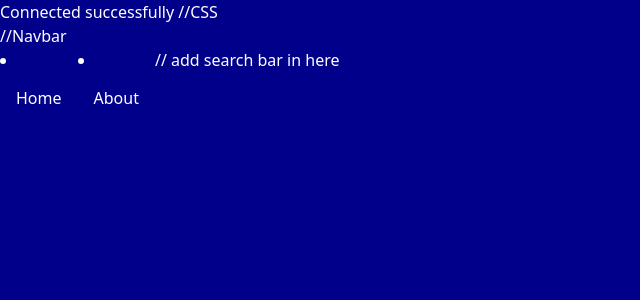
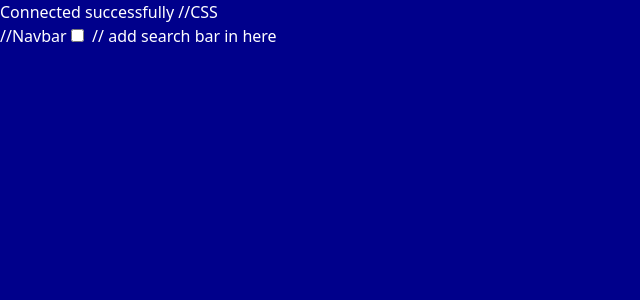
Before and after one commit to h-ashraf/movie-database, a PHP site: page /header.php in a window 1280 px wide. Shown: the top 300 px of the page, without its empty margins (0-640 px from the left). Run offline with PHP 8.4, Linux system fonts and the light colour scheme.

Commit message:
Update header.php

```diff
--- a/header.php
+++ b/header.php
@@ -1,29 +1,27 @@
+<!DOCTYPE html>
+<html lang="en">
+	<head>
         <?php
         require_once "credentials.php";
         session_start();
-
-    echo <<<_END
-
-        <!DOCTYPE html>
-        <html lang="en">
-        <head>
-        <meta name="viewport" content="width=device-width, initial-scale=1.0">
+        ?>
+		<meta name="viewport" content="width=device-width, initial-scale=1.0" />
 		<title>Movie Database</title>
 		//CSS
-        <link href="https://cdn.jsdelivr.net/npm/bootstrap@5.1.3/dist/css/bootstrap.min.css" rel="stylesheet" integrity="sha384-1BmE4kWBq78iYhFldvKuhfTAU6auU8tT94WrHftjDbrCEXSU1oBoqyl2QvZ6jIW3" crossorigin="anonymous">
-        <link rel='stylesheet' id='stylesheet' href='css/stylesheet.css'"
+		<link href="https://cdn.jsdelivr.net/npm/bootstrap@5.1.3/dist/css/bootstrap.min.css" rel="stylesheet" integrity="sha384-1BmE4kWBq78iYhFldvKuhfTAU6auU8tT94WrHftjDbrCEXSU1oBoqyl2QvZ6jIW3" crossorigin="anonymous" />
+		<link rel="stylesheet" id="stylesheet" href="css/stylesheet.css" />
 	</head>
 
 	<header>
 		//Navbar
-            <nav class="active">
-                <li><a href="index.php">Home</a></li>
-                <li><a href="#about">About</a></li>
-            </nav>
+		<input type="checkbox" id="menuButton" />
+		<label for="menuButton" class="menu-button-label">
+			<div class="white-bar"></div>
+			<div class="white-bar"></div>
+			<div class="white-bar"></div>
+			<div class="white-bar"></div>
+		</label>
 
 		// add search bar in here
-
-
 	</header>
-    _END;
-?>
+</html>
```
Lines whose indentation alone changed are shown as unchanged.
